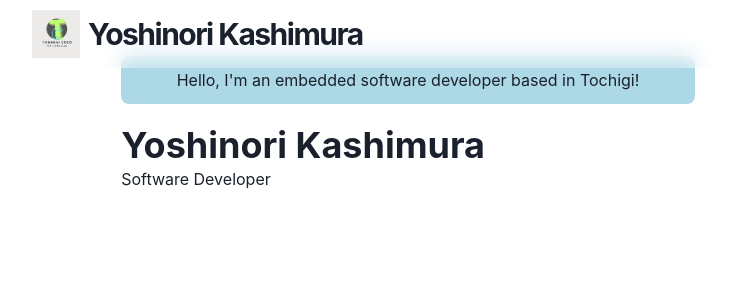
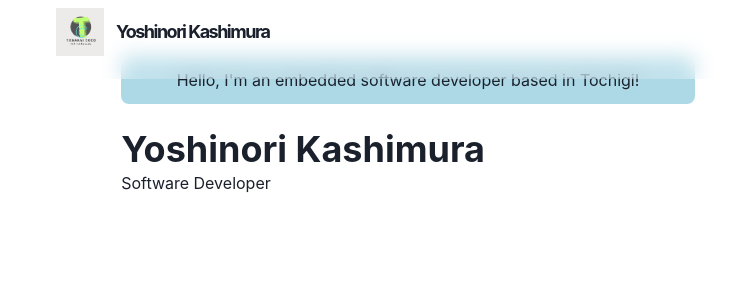
Before and after one commit to tonakai-coco/portfolio, a Next.js app: page / in a window 1280 px wide. Shown: the top 300 px of the page, without its empty margins (232-964 px from the left). Built offline with nearby package versions, Linux system fonts and the light colour scheme.

Commit message:
Add logo to navbar

```diff
--- a/components/layouts/navbar.tsx
+++ b/components/layouts/navbar.tsx
@@ -1,4 +1,5 @@
 import NextLink from 'next/link'
+import Logo from '../logo'
 import {
   Container,
   Box,
@@ -54,14 +55,8 @@ const Navbar = props => {
         justify="space-between"
       >
         <Flex align="center" mr={5}>
-          <Image
-            boxSize="48px"
-            objectFit="cover"
-            src="/logo_light.png"
-            alt="LOGO light mode"
-          />
           <Heading as="h1" size="lg" letterSpacing={'tighter'} p={2}>
-            Yoshinori Kashimura
+            <Logo />
           </Heading>
         </Flex>
       </Container>
--- /dev/null
+++ b/components/logo.tsx
@@ -0,0 +1,37 @@
+import Link from 'next/link'
+import { Text, Image, useColorModeValue } from '@chakra-ui/react'
+import styled from '@emotion/styled'
+
+const LogoBox = styled.span`
+  font-weight: bold;
+  font-size: 18px;
+  display: inline-flex;
+  align-items: center;
+  height: 30px;
+  line-height: 20px;
+  padding: 16px;
+
+  &:hover img {
+    transform: rotate(20deg);
+  }
+`
+const Logo = () => {
+  const logoImg = `/logo_${useColorModeValue('light', 'dark')}.png`
+  return (
+    <Link href="/">
+      <LogoBox>
+        <Image src={logoImg} width={12} height={12} alt="logo" />
+        <Text
+          color={useColorModeValue('gray.800', 'whiteAlpha.900')}
+          fontFamily="M PLUS Rounded 1c"
+          fontWeight="bold"
+          ml={3}
+        >
+          Yoshinori Kashimura
+        </Text>
+      </LogoBox>
+    </Link>
+  )
+}
+
+export default Logo
--- a/pages/index.tsx
+++ b/pages/index.tsx
@@ -3,7 +3,7 @@ import { Container, Box, Heading } from '@chakra-ui/react'
 const Page = () => {
   return (
     <Container>
-      <Box borderRadius="lg" bg="lightblue" p={3} mb={5} align="center">
+      <Box borderRadius="lg" bg="lightblue" p={3} mb={6} align="center">
         Hello, I&apos;m an embedded software developer based in Tochigi!
       </Box>
 
```
